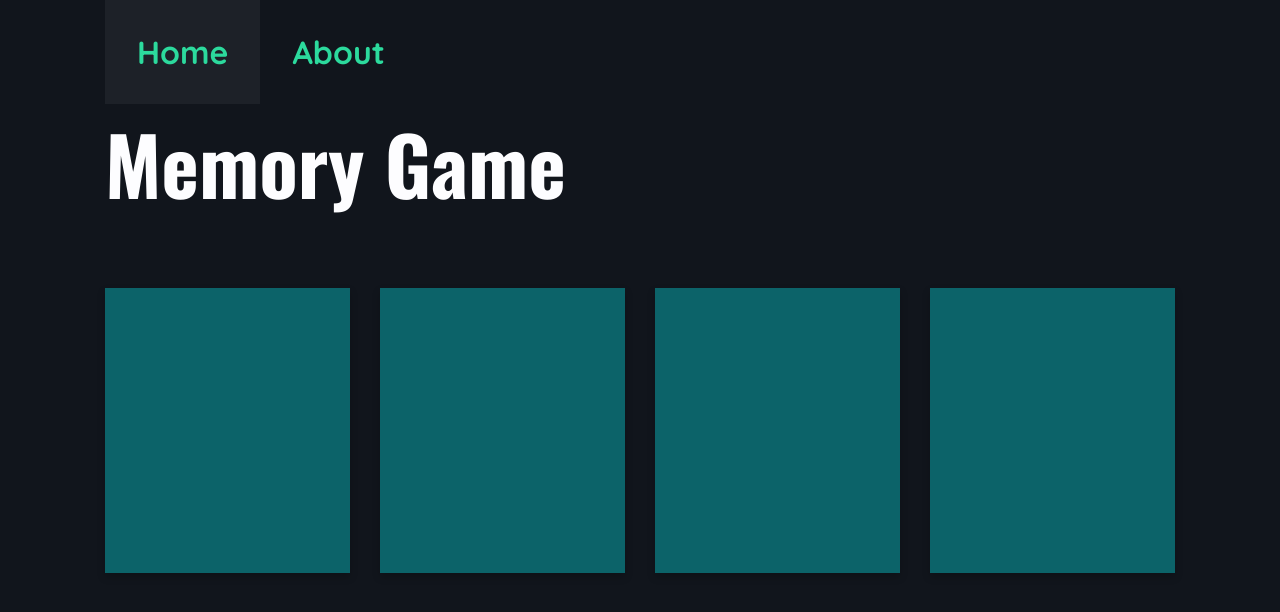
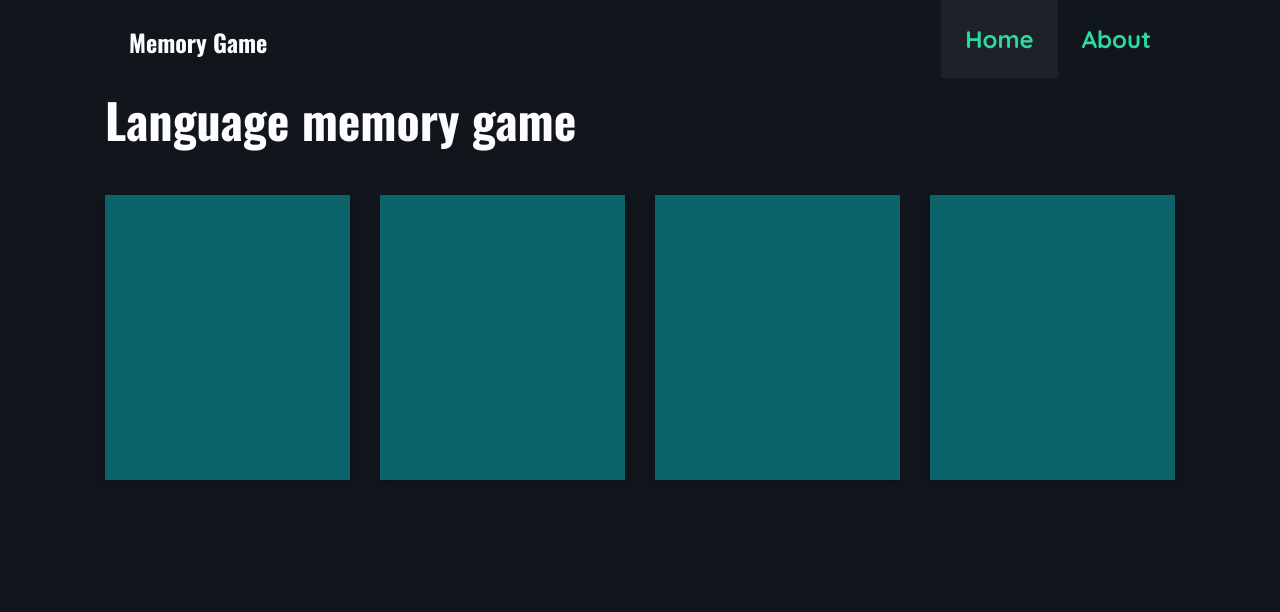
Before and after one commit to Adamkillander96/language-memory, a Vue app: page / in a window 1280 px wide. Shown: the top 612 px of the page. Built offline with nearby package versions, Linux system fonts and the light colour scheme; some icons are missing.

Commit message:
Changed some styling
Also got that animation for the card fading away right. Yay for me.

```diff
--- a/src/App.vue
+++ b/src/App.vue
@@ -2,6 +2,9 @@
   <div id="memory">
     <nav class="nav container" id="nav">
       <ul class="nav-list">
+        <li class="nav-item left">
+          <span class="link">Memory Game</span>
+        </li>
         <li class="nav-item">
           <router-link class="link" exact to="/">Home</router-link>
         </li>
@@ -35,6 +38,11 @@
   }
 }
 
+.left {
+  margin-right: auto;
+  font-family: $head-font;
+}
+
 @media (prefers-color-scheme: dark) {
 }
 </style>
--- a/src/components/Memory.vue
+++ b/src/components/Memory.vue
@@ -1,8 +1,8 @@
 <template>
   <div class="hello">
-    <h1>{{ msg }}</h1>
+    <h1>{{ title }}</h1>
     <div v-if="message" class="message" :class="message.type">
-      <p>{{ message.text }}</p>
+      <p class="text">{{ message.text }}</p>
     </div>
   </div>
 </template>
@@ -15,6 +15,31 @@ import { mapState, mapActions } from "vuex";
   computed: mapState(["message"])
 })
 export default class HelloWorld extends Vue {
-  @Prop() private msg!: string;
+  @Prop() private title!: string;
 }
 </script>
+
+<style lang="scss">
+@import "@/style/variables.scss";
+
+.message {
+  position: absolute;
+  z-index: 10;
+  bottom: 15px;
+  left: -100%;
+  transition: 0.2s;
+  padding: 0.5em 1em;
+  box-shadow: $shadow-lg;
+  &.wrong {
+    background-image: $fire;
+    left: 0;
+  }
+  &.success {
+    background-image: $grass;
+    left: 0;
+  }
+  .text {
+    margin: 0;
+  }
+}
+</style>
--- a/src/components/cards/Card.vue
+++ b/src/components/cards/Card.vue
@@ -2,7 +2,7 @@
   <li class="card">
     <button :id="card.text" class="card-body" @click="select($event, card)">
       <div class="card-text front">
-        <i class="fad fa-dice-d6 fa-fw fa-8x"></i>
+        <i class="fad fa-fw" :class="'fa-' + list[index]"></i>
       </div>
       <div class="card-text back">
         <span>{{ card.text }}</span>
@@ -23,10 +23,18 @@ import { mapState, mapActions } from "vuex";
       let btn = event.target.closest("button");
       this.$store.dispatch("selectCard", { card, btn });
     }
+  },
+  data: () => ({
+    list: ["diamond", "spade", "club", "heart"]
+  }),
+  props: {
+    card: Object,
+    index: Number
   }
 })
 export default class Card extends Vue {
   @Prop() private card!: Object;
+  private cardIndex!: Number;
 }
 </script>
 
@@ -34,6 +42,7 @@ export default class Card extends Vue {
 @import "@/style/variables.scss";
 
 .svg-inline--fa {
+  font-size: 2rem;
   .fa-primary {
     fill: $white;
   }
@@ -46,10 +55,12 @@ export default class Card extends Vue {
   position: relative;
   height: 300px;
   perspective: 1000px;
-  flex: 1 1 auto;
+  flex: 1 1 50%;
   padding: 0 15px 15px;
   background-color: transparent;
-
+  @media (min-width: 750px) {
+    flex: 1 1 auto;
+  }
   .card-body {
     background: darken($turquoise, 20%);
     position: relative;
@@ -67,10 +78,12 @@ export default class Card extends Vue {
         opacity: 0;
       }
       &.correct .back {
-        background-image: $grass;
+        background: $grass;
+        backface-visibility: visible;
       }
       &.wrong .back {
-        background-image: $fire;
+        background: $fire;
+        backface-visibility: visible;
       }
     }
     .card-text {
--- a/src/style/index.scss
+++ b/src/style/index.scss
@@ -6,11 +6,11 @@
 html {
   font-family: $body-font;
   font-weight: 400;
-  font-size: 2rem;
+  font-size: 1.5rem;
 }
 @media (max-width: 600px) {
   html {
-    font-size: 1.5rem;
+    font-size: 1rem;
   }
 }
 
@@ -25,10 +25,10 @@ h6 {
   margin-top: 0;
 }
 h1 {
-  font-size: 2.5rem;
+  font-size: 2rem;
 }
 h2 {
-  font-size: 2rem;
+  font-size: 1.8rem;
 }
 h3 {
   font-size: 1.5rem;
--- a/src/views/Game.vue
+++ b/src/views/Game.vue
@@ -1,9 +1,9 @@
 <template>
   <article id="game" class="game">
-    <Memory msg="Memory Game" />
+    <Memory title="Language memory game" />
     <section>
       <ul class="list">
-        <Card v-for="(card, key) in cards" :key="key" :card="card" />
+        <Card v-for="(card, key) in cards" :key="key" :card="card" :index="key" />
       </ul>
     </section>
   </article>
```
Also changed, not shown: src/main.ts (+11 -11 lines), src/router.ts (+13 -13 lines), src/store.ts (+32 -32 lines), 1 other file (tests, documents, lock files or other folders).
